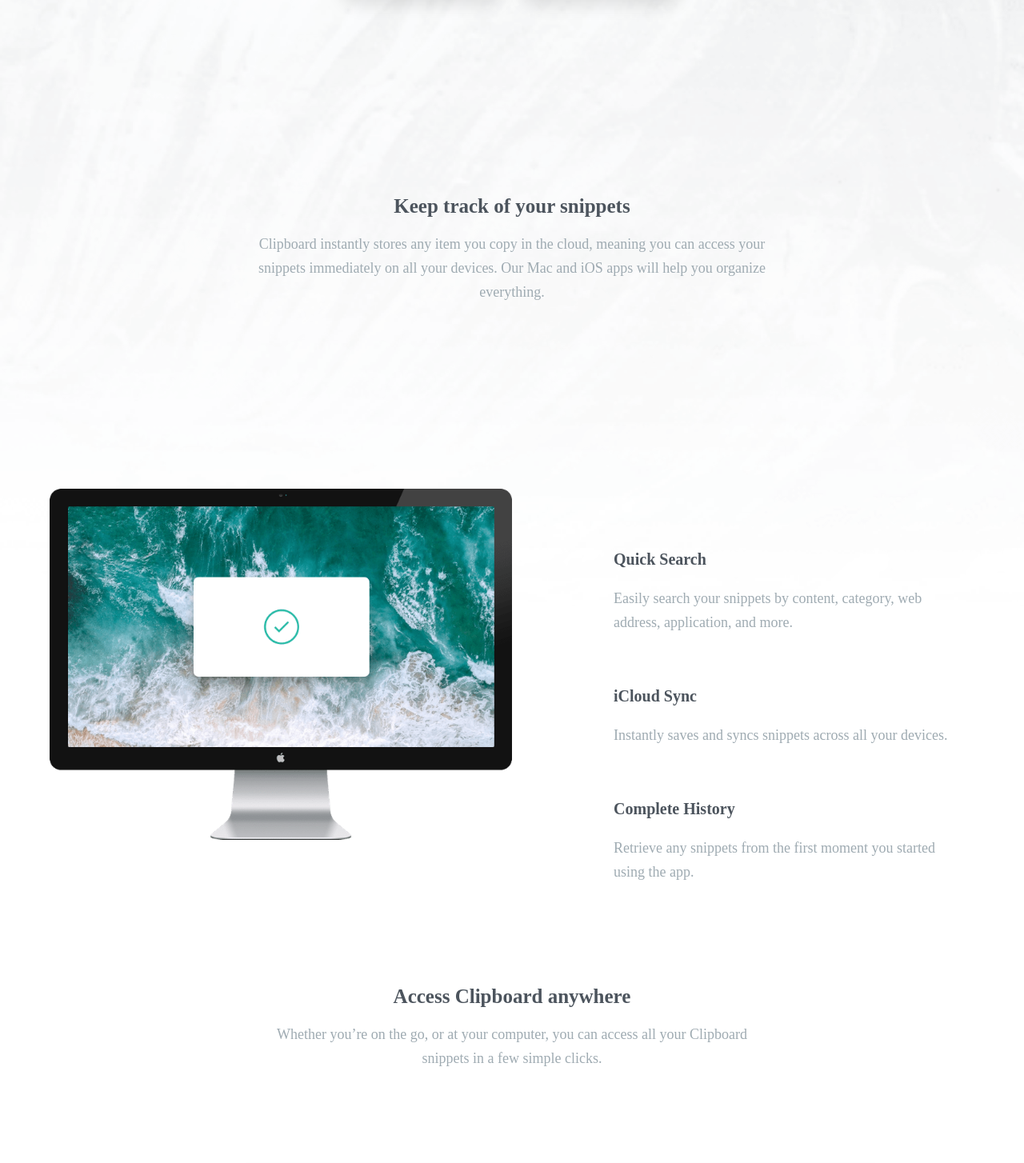
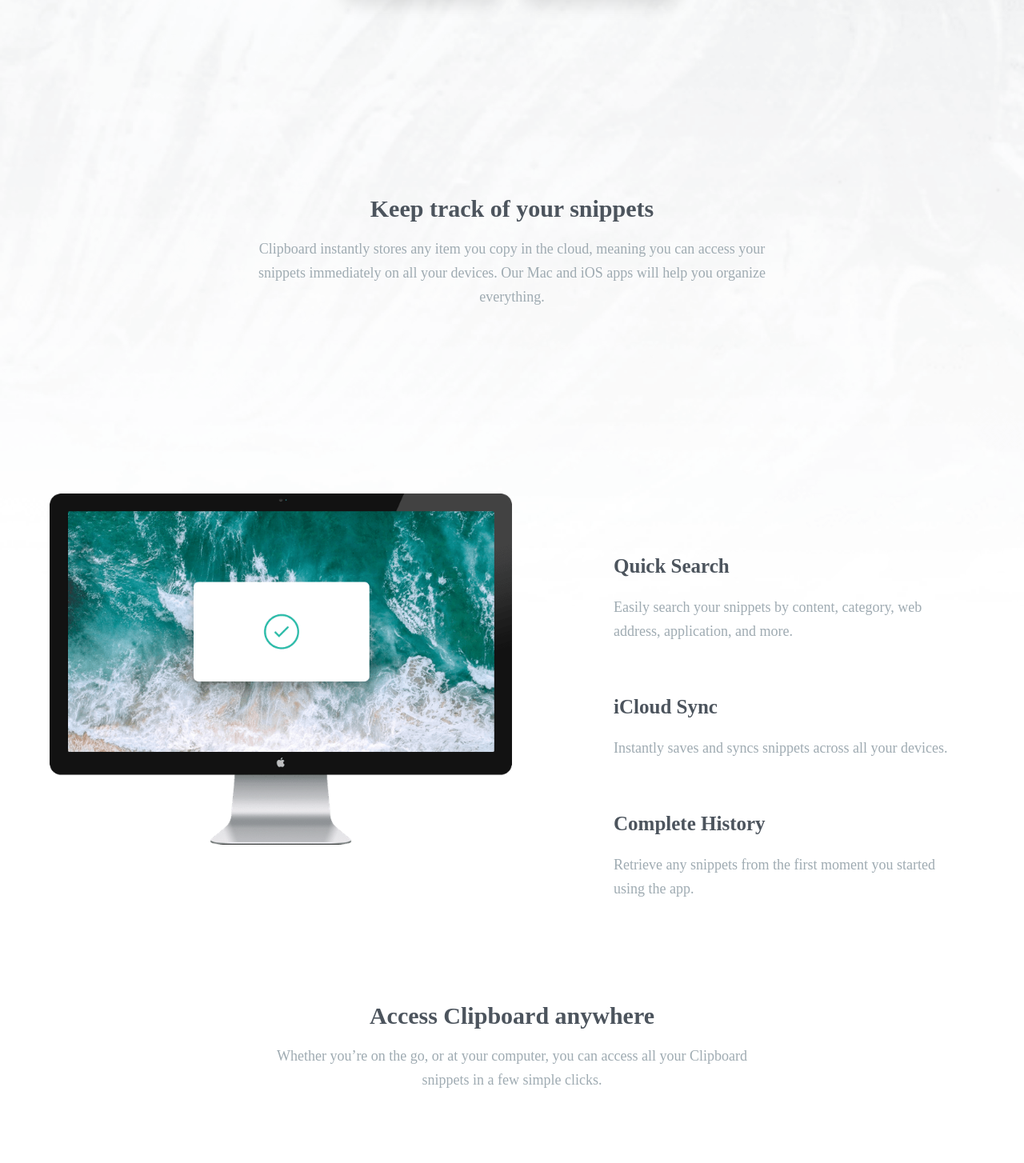
Before and after one commit to Codedtechguy/clipboard-landing-page, a PHP site: page / in a window 1280 px wide. Shown: the part 457-1911 px from the top of the page at 80% size. Run offline with PHP 8.4, Linux system fonts and the light colour scheme; some web fonts are replaced.

Commit message:
Add files via upload

```diff
--- a/main.css
+++ b/main.css
@@ -34,18 +34,18 @@
 
 h1 {
 				font-weight:600;
-				font-size:30px;
+				font-size:35px;
 				line-height:45px;
 				color: hsl(210, 10%, 33%);
 }
 
 h2 {
-				font-size:25px;
+				font-size:30px;
 				color:hsl(210, 10%, 33%);
 }
 
 h3 {
-				font-size:20px;
+				font-size:25px;
 				color:hsl(210, 10%, 33%);
 }
 
```
